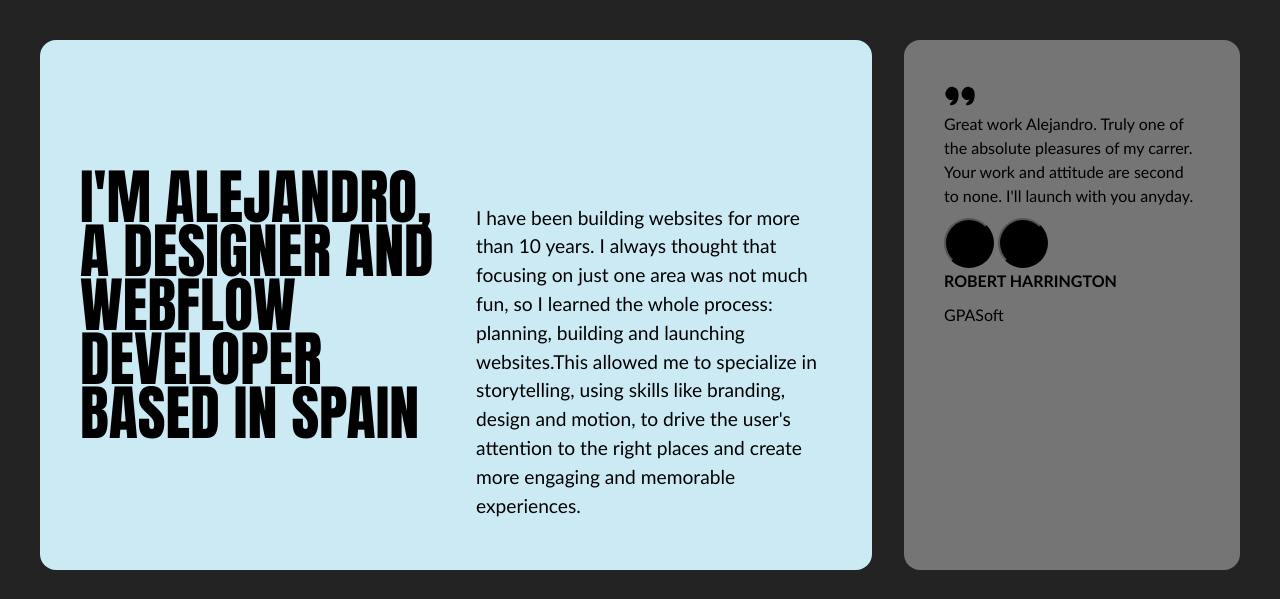
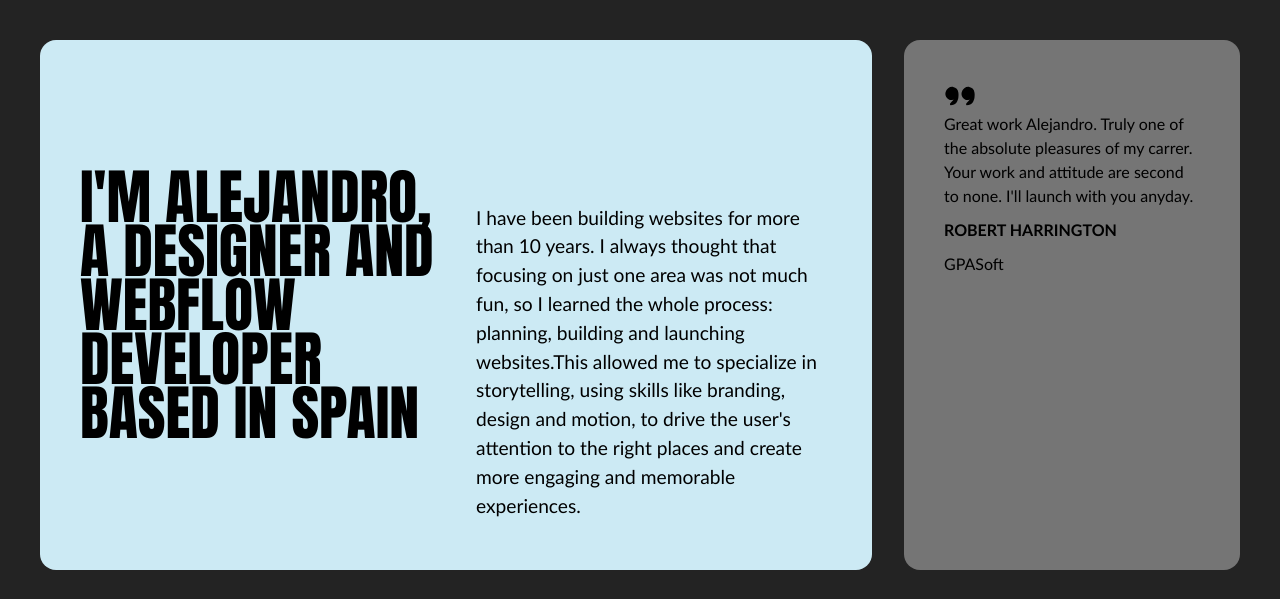
Before and after one commit to Alezaddsver/Curso-HTML-CSS, a plain HTML site: page BENTOGRID/bentogrid.html in a window 1280 px wide. Shown: the top 599 px of the page. Drawn offline with Linux system fonts and the light colour scheme.

Commit message:
Bentogrid

```diff
--- a/BENTOGRID/bentogrid.html
+++ b/BENTOGRID/bentogrid.html
@@ -60,6 +60,7 @@
             border-radius: 2rem;
             background: black;
             transition: all 300ms ease-in-out;
+            cursor: pointer;
         }
         button:hover {
             scale: 1.15;
@@ -76,42 +77,6 @@
           margin-top: 5px;
           margin-bottom: 5px;
           z-index: 1;
-        }
-        .pulser1 {
-            width: 50px;
-            height: 50px;
-            background: black;
-            border-radius: 50%;
-            position: relative;
-            transition: all 300ms ease-in-out;
-        }
-        .pulser1:hover {
-            scale: 1.4;
-            background: black;
-        }
-        @media (prefers-reduced-motion: reduce) {
-            .pulser1 {
-                transition: none;
-            }
-        }
-        .pulser2 {
-            width: 50px;
-            height: 50px;
-            background: black;
-            border-radius: 50%;
-            position: relative;
-            transition: all 300ms ease-in-out;
-        }
-
-        .pulser2:hover {
-            scale: 1.4;
-            background: black;
-        }
-
-        @media (prefers-reduced-motion: reduce) {
-            .pulser2 {
-                transition: none;
-            }
         }
         .personalInformation {
             grid-area: 1 / 1 / 3 / 3;
@@ -323,15 +288,9 @@
 
             <p> Great work Alejandro. Truly one of the absolute pleasures of my carrer. Your work and attitude are second to none. I'll launch with you anyday.</p>
 
-            <div class="opinionFooter">
-                <div class="pulser">
-                    <button class="pulser1"></button>
-                    <button class="pulser2"></button>
-                </div>
-                <div class="opinionName">
-                    <p><strong> ROBERT HARRINGTON </strong></p>
-                    <p>GPASoft</p>
-                </div>
+            <div class="opinionName">
+                <p><strong> ROBERT HARRINGTON </strong></p>
+                <p>GPASoft</p>
             </div>
         </div>
         <div class="extra1">
```
